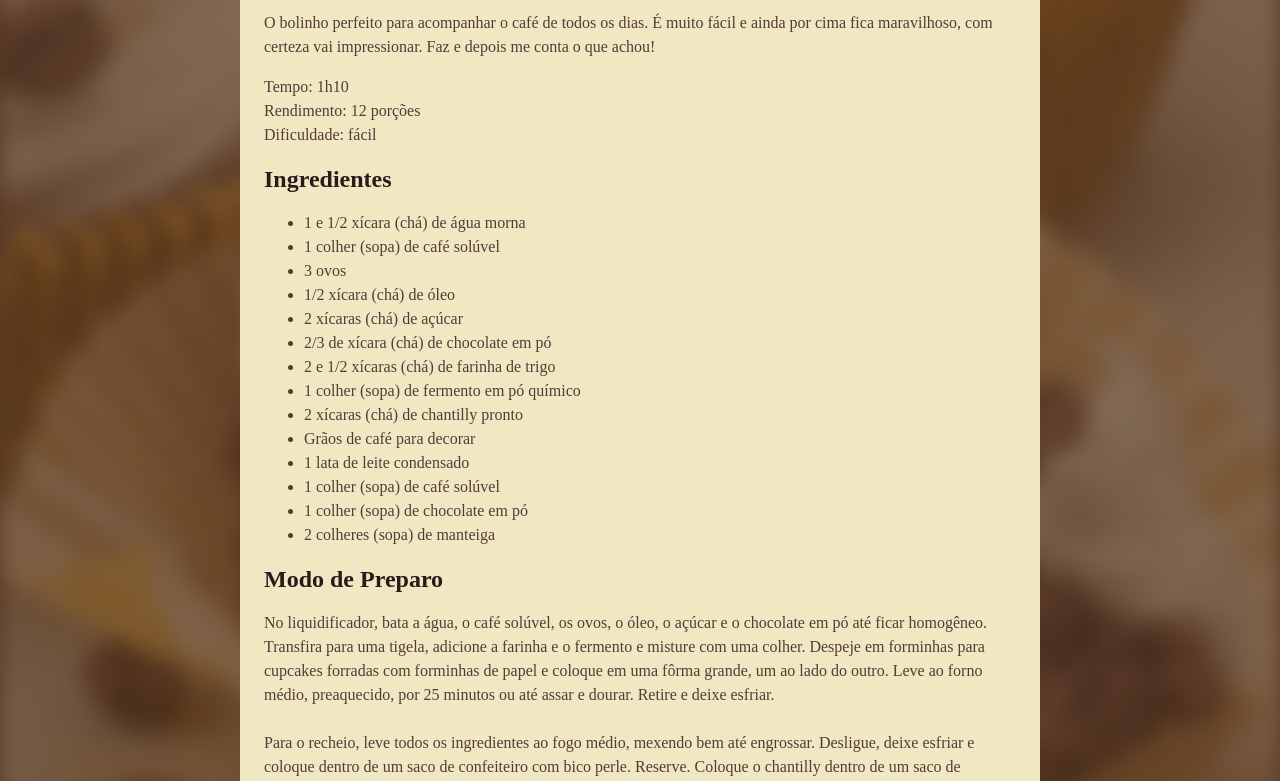
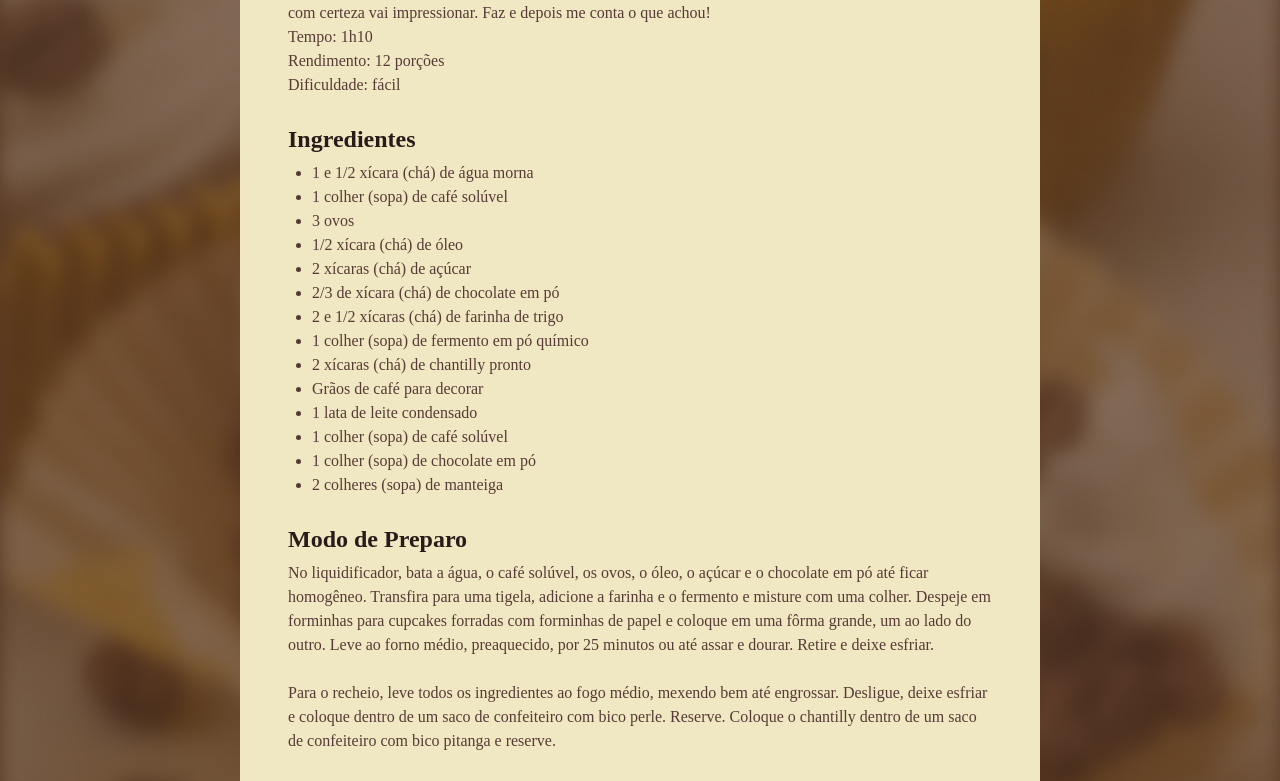
Before and after one commit to Mnovis/Cupcake-Page, a plain HTML site: page index.html in a window 1280 px wide. Shown: the part 590-1371 px from the top of the page. Drawn offline with Linux system fonts and the light colour scheme; a web font is replaced by a local one.

Commit message:
Customizando espaços

```diff
--- a/index.html
+++ b/index.html
@@ -23,13 +23,13 @@
                 <h1>Cupcake de café com chantilly</h1>
                 <p>O bolinho perfeito para acompanhar o café de todos os dias. É muito fácil e ainda por cima fica
                     maravilhoso, com certeza vai impressionar. Faz e depois me conta o que achou!</p>
-                <p>Tempo: 1h10 <br>
+                <p id="margin">Tempo: 1h10 <br>
                     Rendimento: 12 porções <br>
                     Dificuldade: fácil</p>
             </section>
             <section id="ingredients">
                 <h2>Ingredientes</h2>
-                <ul>
+                <ul id="margin">
                     <li>1 e 1/2 xícara (chá) de água morna</li>
                     <li>1 colher (sopa) de café solúvel </li>
                     <li>3 ovos</li>
@@ -48,7 +48,8 @@
             </section>
             <section id="preparation">
                 <h2>Modo de Preparo</h2>
-                <p>No liquidificador, bata a água, o café solúvel, os ovos, o óleo, o açúcar e o chocolate em pó até
+                <p>No liquidificador, bata a água, o café solúvel, os ovos, o óleo, o açúcar e o chocolate
+                    em pó até
                     ficar homogêneo. Transfira para uma tigela, adicione a farinha e o fermento e misture com uma
                     colher. Despeje em forminhas para cupcakes forradas com forminhas de papel e coloque em uma fôrma
                     grande, um ao lado do outro. Leve ao forno médio, preaquecido, por 25 minutos ou até assar e dourar.
--- a/style.css
+++ b/style.css
@@ -1,3 +1,9 @@
+* {
+    margin: 0;
+    padding: 0;
+}
+
+
 :root {
     font-family: "Alice", serif;
     line-height: 150%;
@@ -24,9 +30,18 @@ img {
     border-radius: 16px;
 }
 
+main {
+    padding: 24px;
+}
+
 h1 {
     line-height: 140%;
     font-size: 40px;
+
+}
+
+#margin {
+    margin-bottom: 24px;
 }
 
 h2 {
@@ -36,9 +51,15 @@ h2 {
 h1,
 h2 {
     color: #291B1A;
+    margin-bottom: 4px;
+    line-height: 150%;
 }
 
 p,
 ul {
     color: #573A37;
 }
+
+ul {
+    padding-left: 24px;
+}
```
